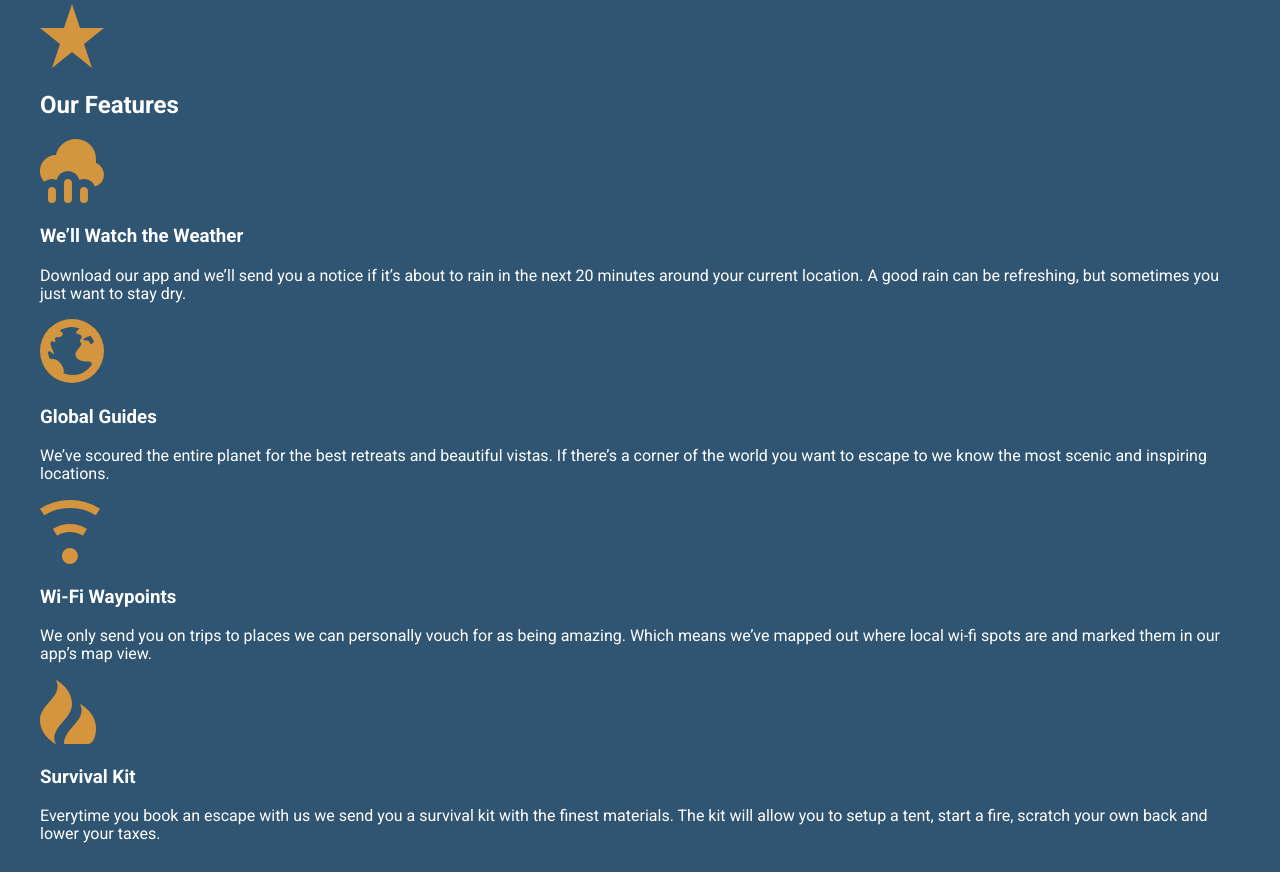
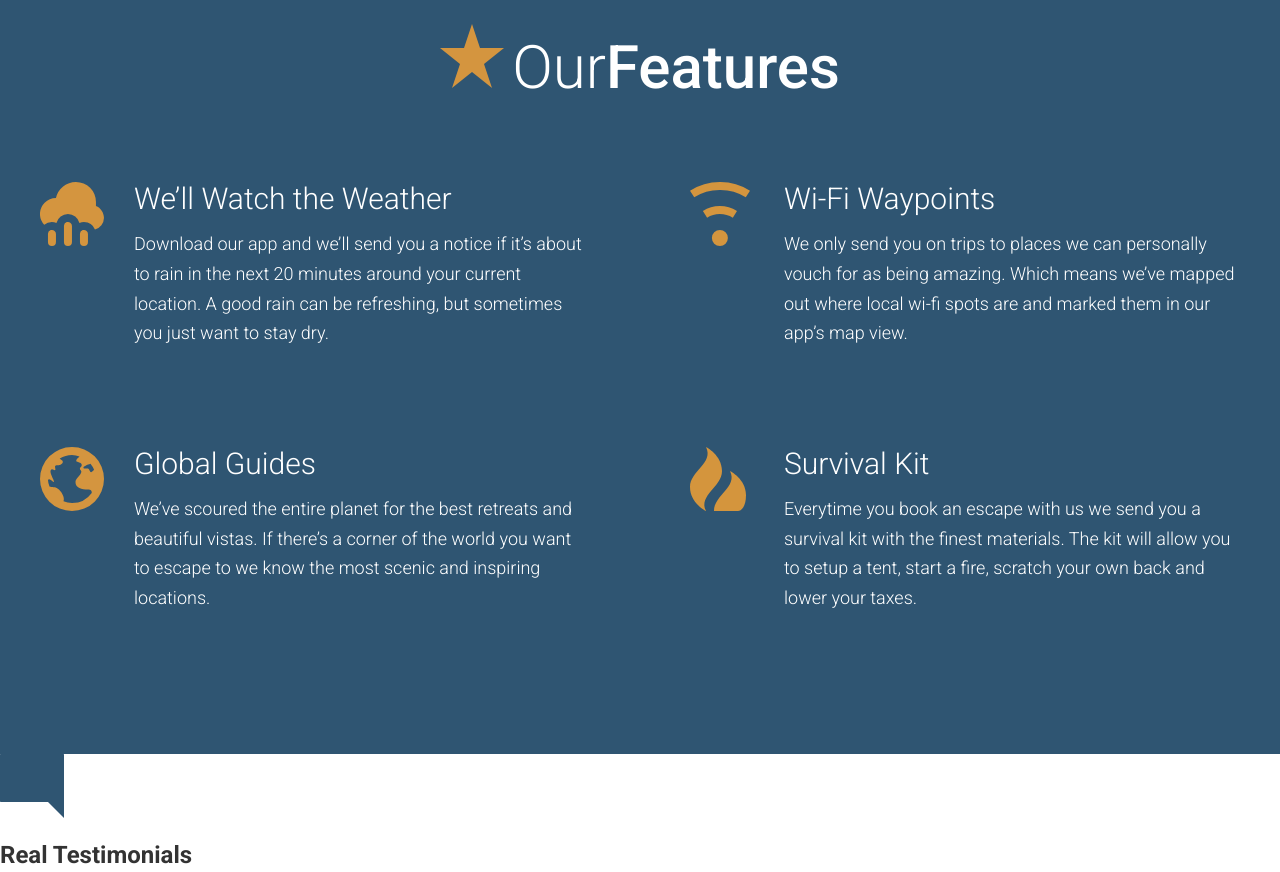
Before and after one commit to Deivi2/single-page-web-project, a website: page app/index.html in a window 1280 px wide. Shown: the part 2278-3150 px from the top of the page. Drawn offline with Linux system fonts and the light colour scheme.

Commit message:
Completed the Our Features section.

```diff
--- /dev/null
+++ b/app/assets/styles/modules/_feature-item.css
@@ -0,0 +1,37 @@
+.feature-item {
+  position: relative;
+
+  padding-bottom: 2.5rem;
+
+  @mixin atSmall {
+    padding-left: 94px;
+  }
+
+  &__icon {
+    display: block;
+    margin: 0 auto;
+
+
+    @mixin atSmall {
+      position: absolute;
+      left: 0;
+    }
+
+  }
+
+  &__title {
+    font-size: 1.6rem;
+    font-weight: 300;
+    margin-top: .7em;
+    margin-bottom: .8rem;
+    text-align: center;
+
+    @mixin atSmall{
+      margin-top: 1em;
+      font-size: 1.875rem;
+      text-align: left;
+    }
+
+  }
+
+}
--- a/app/assets/styles/modules/_generic-content-container.css
+++ b/app/assets/styles/modules/_generic-content-container.css
@@ -1,8 +1,9 @@
 .generic-content-container {
 
   p {
+    font-weight: 300;
     line-height: 1.65;
-    margin: 1.8rem 0;
+    margin: 0 0 1.8rem 0;
 
     @mixin atSmall{
       font-size: 1.125rem;
--- a/app/assets/styles/modules/_row.css
+++ b/app/assets/styles/modules/_row.css
@@ -7,8 +7,16 @@
     margin-right: -65px;
   }
 
+  &--gutters-large{
+    margin-right: -100px;
+  }
+
   &--gutters > div{
     padding-right: 65px;
+  }
+
+  &--gutters-large > div{
+    padding-right: 100px;
   }
 
   &__b-margin-until-medium{
@@ -32,6 +40,11 @@
       width: 37%;
     }
 
+    &__medium-6{
+      float: left;
+      width: 50%;
+    }
+
     &__medium-8 {
       float: left;
       width: 66.6%;
--- /dev/null
+++ b/app/assets/styles/modules/_section-title.css
@@ -0,0 +1,30 @@
+.section-title {
+  font-size: 2.55rem;
+  font-weight: 300;
+  text-align: center;
+
+
+  @mixin atSmall{
+    font-size: 3.75rem;
+  }
+
+  strong {
+    font-weight: 500;
+  }
+
+  &__icon {
+
+    display: block;
+    margin-left: auto;
+    margin-right: auto;
+    margin-bottom: .6rem;
+
+    @mixin atSmall{
+      margin-right: .5rem;
+      margin-left: 0;
+      display: inline-block;
+      margin-bottom: 0;
+    }
+  }
+
+}
--- a/app/assets/styles/styles.css
+++ b/app/assets/styles/styles.css
@@ -9,3 +9,5 @@
 @import "modules/_headline.css";
 @import "modules/_row.css";
 @import "modules/_generic-content-container.css";
+@import "modules/_section-title.css";
+@import "modules/_feature-item.css";
--- a/app/index.html
+++ b/app/index.html
@@ -58,7 +58,7 @@
 
         <div class="wrapper wrapper--medium wrapper--b-margin">
             <img sizes="(min-width: 970px) 976px, 100vw"
-                 srcset="assets/images/first-trip.jpg w565, assets/images/first-trip.jpg 976w, assets/images/first-trip-hi-dpi.jpg 1852w"
+                 srcset="assets/images/first-trip.jpg 565w, assets/images/first-trip.jpg 976w, assets/images/first-trip-hi-dpi.jpg 1852w"
                  alt="Couple walking down a street.">
         </div>
 
@@ -112,32 +112,59 @@
 
 <div id="features" class="page-section page-section--blue">
     <div class="wrapper">
-        <img src="assets/images/icons/star.svg">
-        <h2>Our Features</h2>
 
-        <img src="assets/images/icons/rain.svg">
-        <h3>We&rsquo;ll Watch the Weather</h3>
-        <p>Download our app and we&rsquo;ll send you a notice if it&rsquo;s about to rain in the next 20 minutes around
+        <h2 class="section-title"><img class="section-title__icon" src="assets/images/icons/star.svg">Our<strong>Features</strong>
+        </h2>
+
+        <div class="row row--gutters-large generic-content-container">
+            <div class="row__medium-6">
+                <div class="feature-item">
+                    <img class="feature-item__icon" src="assets/images/icons/rain.svg">
+                    <h3 class="feature-item__title">We&rsquo;ll Watch the Weather</h3>
+                    <p>Download our app and we&rsquo;ll send you a notice if it&rsquo;s about to rain in the next 20
+                        minutes
+                        around
                         your
                         current location. A good rain can be refreshing, but sometimes you just want to stay dry.</p>
-
-        <img src="assets/images/icons/globe.svg">
-        <h3>Global Guides</h3>
-        <p>We&rsquo;ve scoured the entire planet for the best retreats and beautiful vistas. If there&rsquo;s a corner
+                </div>
+                <div class="feature-item">
+                    <img class="feature-item__icon" src="assets/images/icons/globe.svg">
+                    <h3 class="feature-item__title">Global Guides</h3>
+                    <p>We&rsquo;ve scoured the entire planet for the best retreats and beautiful vistas. If there&rsquo;s
+                        a
+                        corner
                         of
                         the world you want to escape to we know the most scenic and inspiring locations.</p>
+                </div>
 
-        <img src="assets/images/icons/wifi.svg">
-        <h3>Wi-Fi Waypoints</h3>
+
+            </div>
+
+
+            <div class="row__medium-6">
+
+                <div class="feature-item">
+                    <img class="feature-item__icon" src="assets/images/icons/wifi.svg">
+                    <h3 class="feature-item__title">Wi-Fi Waypoints</h3>
                     <p>We only send you on trips to places we can personally vouch for as being amazing. Which means we&rsquo;ve
                         mapped
                         out where local wi-fi spots are and marked them in our app&rsquo;s map view.</p>
+                </div>
 
-        <img src="assets/images/icons/fire.svg">
-        <h3>Survival Kit</h3>
-        <p>Everytime you book an escape with us we send you a survival kit with the finest materials. The kit will allow
+                <div class="feature-item">
+                    <img class="feature-item__icon" src="assets/images/icons/fire.svg">
+                    <h3 class="feature-item__title">Survival Kit</h3>
+                    <p>Everytime you book an escape with us we send you a survival kit with the finest materials. The
+                        kit
+                        will allow
                         you
                         to setup a tent, start a fire, scratch your own back and lower your taxes.</p>
+
+                </div>
+            </div>
+        </div>
+
+
     </div>
 </div>
 
--- a/app/temp/styles/styles.css
+++ b/app/temp/styles/styles.css
@@ -654,8 +654,16 @@ a{
   margin-right: -65px;
 }
 
+.row--gutters-large{
+  margin-right: -100px;
+}
+
 .row--gutters > div{
   padding-right: 65px;
+}
+
+.row--gutters-large > div{
+  padding-right: 100px;
 }
 
 .row__b-margin-until-medium{
@@ -677,6 +685,11 @@ a{
     width: 37%;
   }
 
+  .row__medium-6{
+    float: left;
+    width: 50%;
+  }
+
   .row__medium-8 {
     float: left;
     width: 66.6%;
@@ -688,8 +701,9 @@ a{
 }
 
 .generic-content-container p {
+  font-weight: 300;
   line-height: 1.65;
-  margin: 1.8rem 0;
+  margin: 0 0 1.8rem 0;
 }
 
 @media (min-width: 530px) {
@@ -702,3 +716,82 @@ a{
 .generic-content-container p a{
   font-weight: 700;
 }
+
+.section-title {
+  font-size: 2.55rem;
+  font-weight: 300;
+  text-align: center;
+
+}
+
+@media (min-width: 530px) {
+
+  .section-title {
+    font-size: 3.75rem
+  }
+}
+
+.section-title strong {
+  font-weight: 500;
+}
+
+.section-title__icon {
+  display: block;
+  margin-left: auto;
+  margin-right: auto;
+  margin-bottom: .6rem;
+}
+
+@media (min-width: 530px) {
+
+  .section-title__icon {
+    margin-right: .5rem;
+    margin-left: 0;
+    display: inline-block;
+    margin-bottom: 0
+  }
+}
+
+.feature-item {
+  position: relative;
+
+  padding-bottom: 2.5rem;
+
+}
+
+@media (min-width: 530px) {
+
+  .feature-item {
+    padding-left: 94px
+  }
+}
+
+.feature-item__icon {
+  display: block;
+  margin: 0 auto;
+}
+
+@media (min-width: 530px) {
+
+  .feature-item__icon {
+    position: absolute;
+    left: 0
+  }
+}
+
+.feature-item__title {
+  font-size: 1.6rem;
+  font-weight: 300;
+  margin-top: .7em;
+  margin-bottom: .8rem;
+  text-align: center;
+}
+
+@media (min-width: 530px) {
+
+  .feature-item__title {
+    margin-top: 1em;
+    font-size: 1.875rem;
+    text-align: left
+  }
+}
```
Lines whose indentation alone changed are shown as unchanged.
